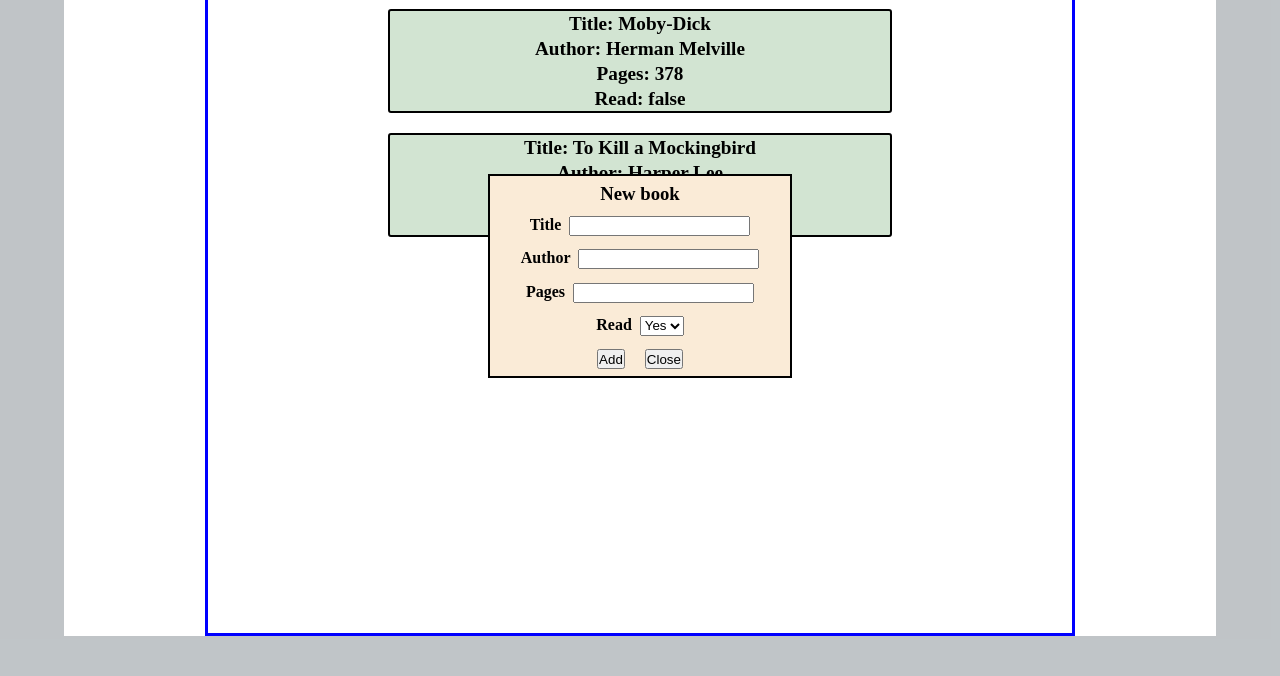
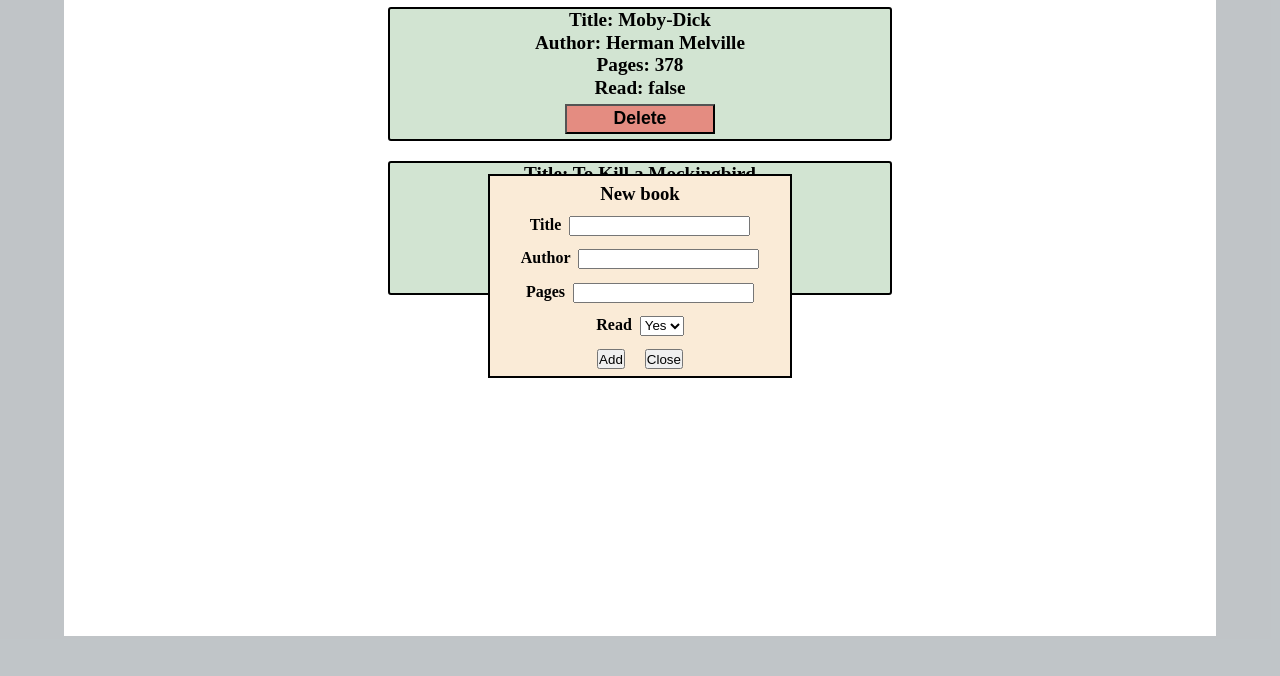
Before and after one commit to jdidcote/the-odin-project-javascript, a plain HTML site: page library/index.html in a window 1280 px wide. Shown: the part 124-800 px from the top of the page. Drawn offline with Linux system fonts and the light colour scheme.

Commit message:
Added delete button to book cards

```diff
--- a/library/app.js
+++ b/library/app.js
@@ -23,12 +23,18 @@ class Library {
     bookPages.innerHTML = "Pages: " + book.pages;
     const bookRead = document.createElement("span");
     bookRead.innerHTML = "Read: " + book.isRead;
+    const deleteButtonDiv = document.createElement("div");
+    const deleteButton = document.createElement("button");
+    deleteButton.classList.add("card-delete-button");
+    deleteButton.innerHTML = "Delete";
+    deleteButtonDiv.appendChild(deleteButton);
 
     bookCard.classList.add("book-card");
     bookCard.appendChild(bookTitle);
     bookCard.appendChild(bookAuthor);
     bookCard.appendChild(bookPages);
     bookCard.appendChild(bookRead);
+    bookCard.appendChild(deleteButtonDiv);
     container.appendChild(bookCard);
   }
 
--- a/library/styles.css
+++ b/library/styles.css
@@ -91,7 +91,7 @@
   margin: auto;
   overflow: auto;
   width: 75%;
-  border: 3px solid blue;
+  background-color: white;
 }
 
 .book-card {
@@ -101,7 +101,7 @@
   border: 2px solid black;
   border-radius: 3px;
   min-width: 120px;
-  min-height: 100px;
+  min-height: 130px;
   width: 60%;
   max-height: 100px;
   max-width: 500px;
@@ -115,3 +115,16 @@
   font-size: 1.2rem;
   font-weight: 800;
 }
+
+.book-card div {
+  display: flex;
+  height: 40px;
+}
+
+.book-card button {
+  background-color: rgba(255, 0, 0, 0.39);
+  margin: 5px auto 5px auto;
+  width: 30%;
+  font-size: 1.1rem;
+  font-weight: 600;
+}
```
